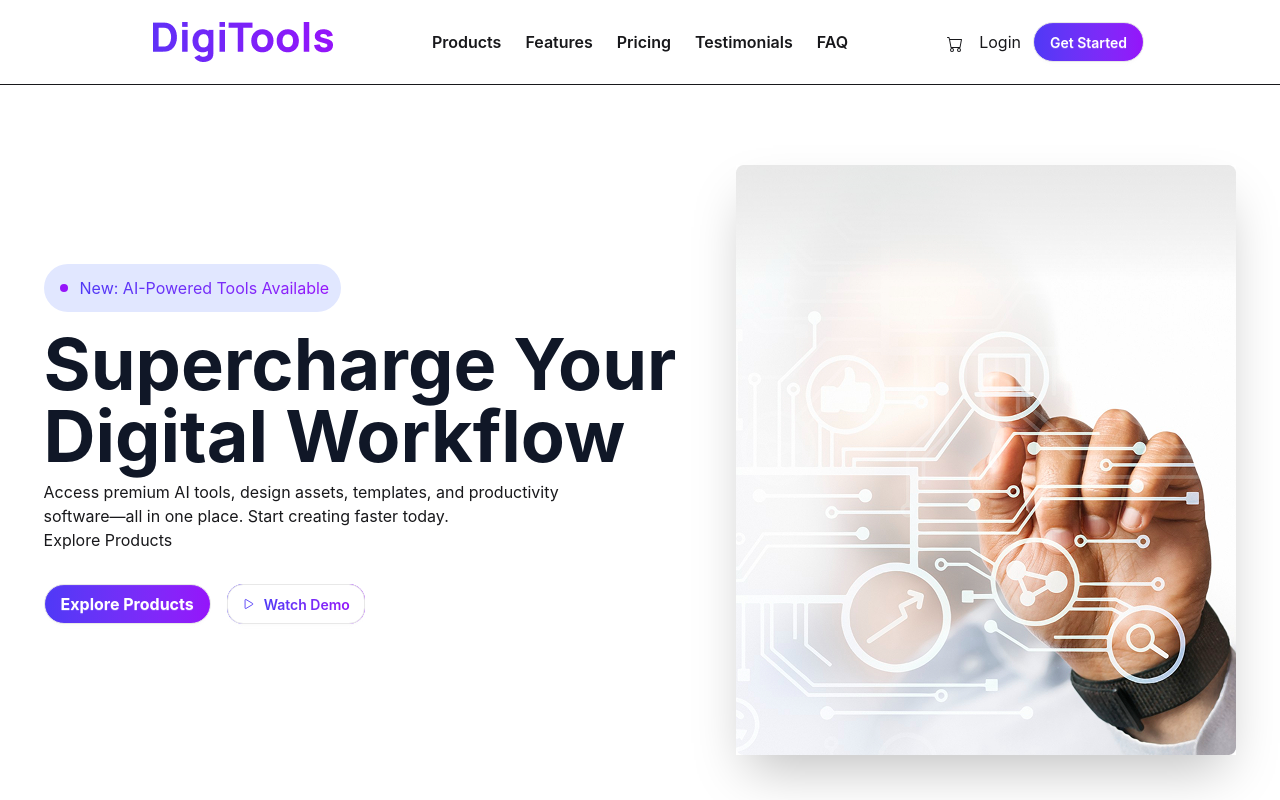
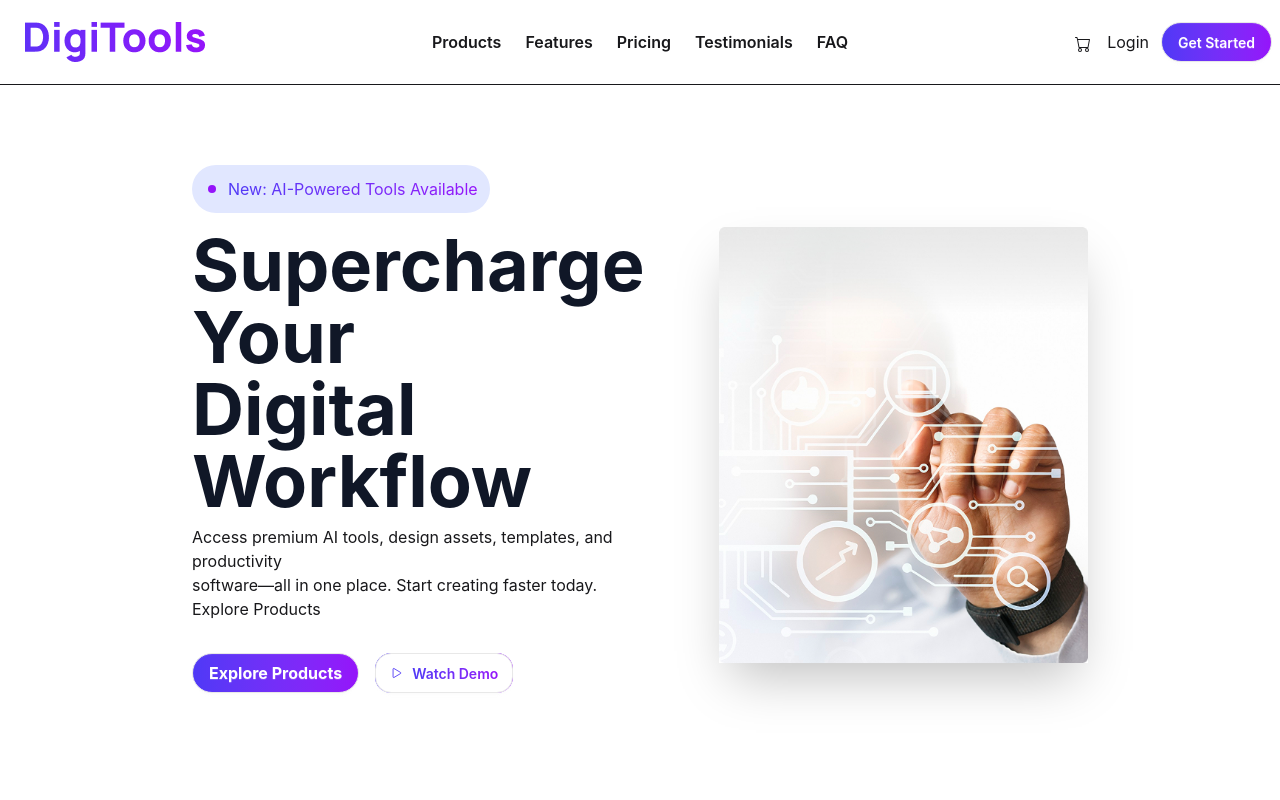
Before and after one commit to ShahidullahBD/assignment-6-by-shahidullah, a React (Vite) app: page / in a window 1280 px wide. Shown: the top 800 px of the page. Built offline with nearby package versions, Linux system fonts and the light colour scheme.

Commit message:
responsib and readme file ready

```diff
--- a/index.html
+++ b/index.html
@@ -4,7 +4,7 @@
     <meta charset="UTF-8" />
     <link rel="icon" type="image/svg+xml" href="/favicon.svg" />
     <meta name="viewport" content="width=device-width, initial-scale=1.0" />
-    <title>assignment-6-by-shahidullah</title>
+    <title>DigiTools</title>
   </head>
   <body>
     <div id="root"></div>
--- a/src/App.jsx
+++ b/src/App.jsx
@@ -12,7 +12,7 @@ import PricingSection from './Components/PricingSection/PricingSection'
 import StateSection from './Components/State/StateSection'
 
 
-const getPlans = async ()=>{
+const getPlans = async () => {
   const res = await fetch('/data.json')
   return res.json()
 }
@@ -27,19 +27,21 @@ function App() {
 
   return (
     <>
-    <Navbar purchesCarts={purchesCarts}/>
-    <hr />
-      <div className='flex justify-center items-center my-20 gap-15'>
-        <BannerContent/>
-        <BannerImage/>
+        <Navbar purchesCarts={purchesCarts} />
+        <hr />
+      <div className='w-[70%] mx-auto'>
+        <div className='lg:flex lg:justify-center lg:items-center my-20 gap-15 block'>
+          <BannerContent />
+          <BannerImage />
+        </div>
       </div>
-      <StateSection/>
-      <MainSectionHeader/>
-      <MainSectionCart plansPromise={plansPromise} purchesCarts={purchesCarts} setPurchesCarts={setPurchesCarts}/>
-      <GetStart/>
-      <PricingSection/>
-      <FooterTop/>
-      <FooterBottom/>
+        <StateSection />
+        <MainSectionHeader />
+        <MainSectionCart plansPromise={plansPromise} purchesCarts={purchesCarts} setPurchesCarts={setPurchesCarts} />
+        <GetStart />
+        <PricingSection />
+        <FooterTop />
+        <FooterBottom />
     </>
   )
 }
--- a/src/Components/Footer/FooterBottom.jsx
+++ b/src/Components/Footer/FooterBottom.jsx
@@ -6,7 +6,7 @@ import { FaXTwitter } from 'react-icons/fa6';
 const FooterBottom = () => {
     return (
         <div className='bg-[#101727]'>
-            <div className='w-[70%] mx-auto pt-30 pb-15 flex gap-20 text-white'>
+            <div className='w-[70%] mx-auto pt-30 pb-15 block space-y-10 lg:flex gap-20 text-white'>
                 <div className=''>
                     <div>
                         <img className='brightness-0 invert' src={digiTools} alt="digitoolsIcon" />
@@ -49,7 +49,7 @@ const FooterBottom = () => {
                     </div>
                 </div>
             </div>
-            <div className=' flex justify-between w-[70%] mx-auto text-white py-10'>
+            <div className='block space-y-10 lg:flex justify-between w-[70%] mx-auto text-white py-10'>
                 <p>© 2026 Digitools. All rights reserved.</p>
                 <div className='flex gap-4'>
                     <p>Privacy Policy</p>
--- a/src/Components/GetStartSection/GetStart.jsx
+++ b/src/Components/GetStartSection/GetStart.jsx
@@ -15,7 +15,7 @@ const GetStart = () => {
                 <h2 className='text-5xl font-bold text-black'>Get Started in 3 Steps</h2>
                 <p className='my-5'>Start using premium digital tools in minutes, not hours.</p>
             </div>
-            <div className='grid grid-cols-3 gap-5'>
+            <div className='grid grid-cols-1 lg:grid-cols-3 gap-5'>
 
                 {/* Card-1 */}
                 <div className='card border shadow-lg p-5 flex items-center space-y-4 relative my-10'>
--- a/src/Components/MainSection/MainSectionCart.jsx
+++ b/src/Components/MainSection/MainSectionCart.jsx
@@ -19,7 +19,7 @@ const MainSectionCart = ({ plansPromise, purchesCarts, setPurchesCarts }) => {
                 >Carts ({purchesCarts.length})</button>
             </div>
 
-            {activeTab === 'Products' && <div className='w-[70%] grid grid-cols-3 gap-10 mx-auto my-10'>
+            {activeTab === 'Products' && <div className='w-[70%] grid lg:grid-cols-3 grid-cols-2 gap-10 mx-auto my-10'>
                 {
                     plans.map(plan =>
                         <Cart key={plan.id} plan={plan} purchesCarts={purchesCarts} setPurchesCarts={setPurchesCarts} />
--- a/src/Components/Navbar/Navbar.jsx
+++ b/src/Components/Navbar/Navbar.jsx
@@ -4,7 +4,7 @@ import { BsCart } from 'react-icons/bs';
 
 const Navbar = ({ purchesCarts }) => {
     return (
-        <div className='w-[80%] mx-auto'>
+        <div>
             <div className="navbar bg-base-100">
                 <div className="navbar-start">
                     <a className="btn btn-ghost text-xl">
--- a/src/Components/PricingSection/PricingSection.jsx
+++ b/src/Components/PricingSection/PricingSection.jsx
@@ -11,7 +11,7 @@ const PricingSection = () => {
                 <h2 className='text-5xl font-bold text-black mb-3'>Simple, Transparent Pricing</h2>
                 <p className='mb-5'>Choose the plan that fits your needs. Upgrade or downgrade anytime.</p>
             </div>
-            <div className='grid grid-cols-3 gap-10 my-10'>
+            <div className='grid grid-cols-1 lg:grid-cols-3 gap-10 my-10'>
                 <div className='p-6 border rounded-2xl space-y-3 relative'>
                     <h3 className='text-2xl font-bold'>Starter</h3>
                     <p>Lorem ipsum dolor sit amet.</p>
```
Also changed, not shown: 1 other file (tests, documents, lock files or other folders).
